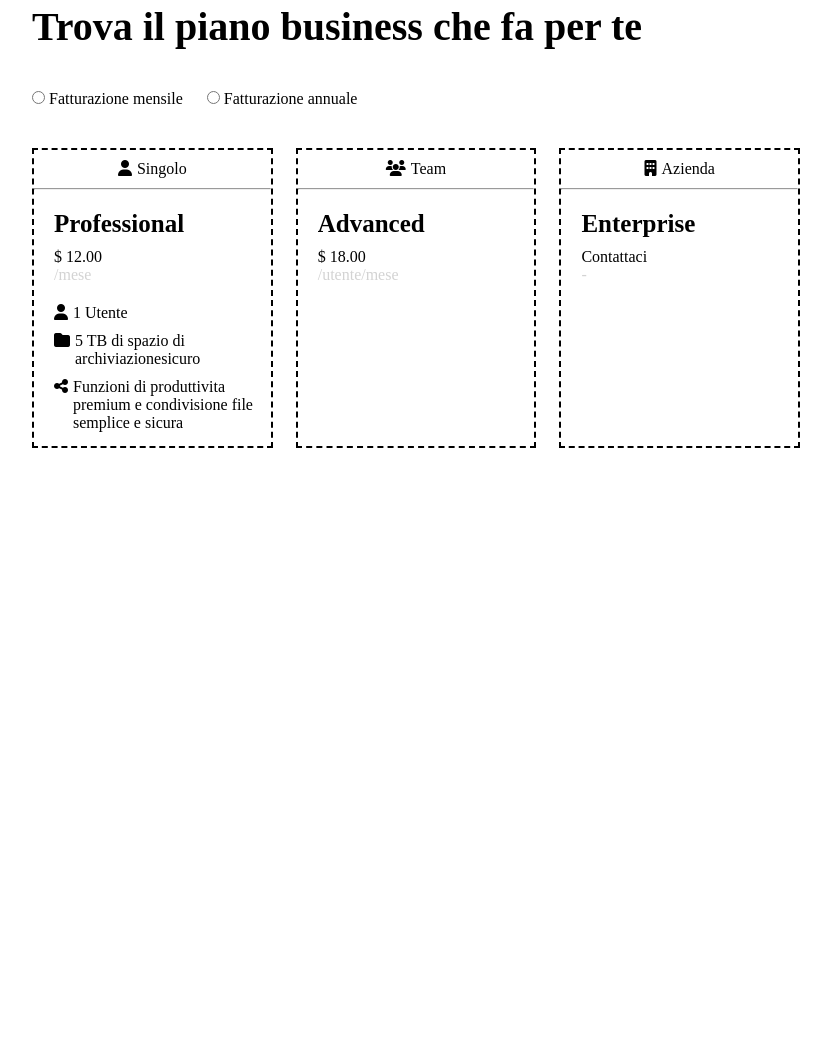
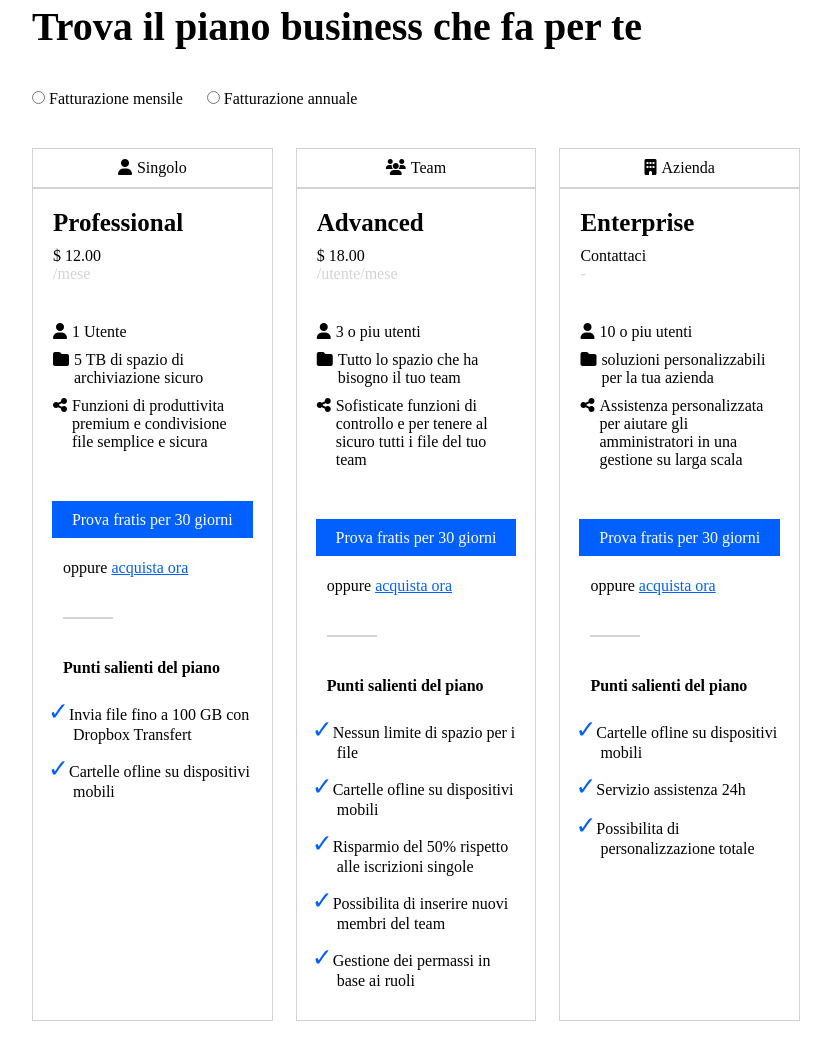
Before and after one commit to Edoardo-Monti/htmlcss-dropbox, a plain HTML site: page index.html in a window 1280 px wide. Shown: the part 671-1730 px from the top of the page, without its empty margins (224-1055 px from the left). Before the commit the page ends 1259 px from the top, so only its background shows below. Drawn offline with Linux system fonts and the light colour scheme.

Commit message:
Fine Card

```diff
--- a/assets/style.css
+++ b/assets/style.css
@@ -106,6 +106,9 @@ header i{
 /* Parte Main */
 .container-60{
     width: 60%;
+}
+
+main{
     margin: 100px auto
 }
 
@@ -120,9 +123,13 @@ input:nth-child(4){
 
 .card{
     flex-basis: calc(100% / 3 - 2%);
-    min-height: 300px;
-    border: 2px dashed black;
+    /* min-height: 900px; */
+    border: 1px solid lightgray;
     margin: 40px 0;
+}
+
+hr{
+    border:0.5px solid lightgray;
 }
 
 .column{
@@ -142,8 +149,7 @@ main i{
 }
 
 .inside-container{
-    margin-left: 20px;
-    margin-top: 20px;
+    margin: 20px 20px;
 }
 
 h3{
@@ -160,3 +166,37 @@ li{
     margin-bottom: 10px;
 
 }
+
+.button{
+    margin: 30px auto;
+}
+
+.line-fine{
+    margin-left: 30px;
+}
+
+.line-fine a{
+    text-decoration: underline;
+    color: rgb(1, 96, 255);
+}
+
+.little{
+    margin-top: 40px;
+    margin-bottom: 40px;
+    margin-left: 30px;
+    width: 50px;
+}
+
+p strong{
+    margin-left: 30px;
+}
+.list{
+    margin-left: 20px;
+}
+.list li::before{
+    content: "\2713";
+    font-size: 25px;
+    color: rgb(1, 96, 255);
+    margin-left: -1em;  /*TI SPOSTA VERSO DESTRA LE SCRITTE*/
+
+}
--- a/index.html
+++ b/index.html
@@ -56,7 +56,7 @@
         <input type="radio">
         <label for="">Fatturazione annuale</label>
 
-        <div class="flex space-between">
+        <section class="flex space-between">
             <!-- Prima Card -->
             <div class="card flex column">
                 <div class="justify-center flex icon-title">
@@ -72,16 +72,38 @@
                 <div class="inside-container flex column">
                     <div class="flex">
                         <i class="fa-solid fa-user"></i>
-                        <li> 1 Utente</li>
+                        <ul>
+                            <li> 1 Utente</li>
+                        </ul>
                     </div>
                     <div class="flex">
-                            <i class="fa-solid fa-folder"></i>
-                            <li>5 TB di spazio di archiviazionesicuro<li>
+                        <i class="fa-solid fa-folder"></i>
+                        <ul>
+                            <li>5 TB di spazio di archiviazione sicuro</li>
+                        </ul>
                     </div>
                     <div class="flex">
                         <i class="fa-solid fa-share-nodes"></i>
-                        </li>Funzioni di produttivita premium e condivisione file semplice e sicura</li>
+                        <ul>
+                            <li>Funzioni di produttivita premium e condivisione file semplice e sicura</li>
+                        </ul>
+
                     </div>
+                </div>
+                <div class="button">
+                    <a class="bg-blue" href="#">Prova fratis per 30 giorni</a>
+                </div>
+                <span class="line-fine">
+                    oppure
+                    <a href="#">acquista ora</a>
+                </span>
+                <hr class="little">
+                <p><strong>Punti salienti del piano</strong></p>
+                <div class="inside-container">
+                    <ul class="list">
+                        <li>Invia file fino a 100 GB con Dropbox Transfert</li>
+                        <li>Cartelle ofline su dispositivi mobili</li>
+                    </ul>
                 </div>
             </div>
             <!-- Seconda Card -->
@@ -96,7 +118,44 @@
                     <span>$ 18.00</span>
                     <p class="cl-gray">/utente/mese</p>
                 </div>
-
+                <div class="inside-container flex column">
+                    <div class="flex">
+                        <i class="fa-solid fa-user"></i>
+                        <ul>
+                            <li>3 o piu utenti</li>
+                        </ul>
+                    </div>
+                    <div class="flex">
+                            <i class="fa-solid fa-folder"></i>
+                            <ul>
+                                <li>Tutto lo spazio che ha bisogno il tuo team</li>
+                            </ul>
+                    </div>
+                    <div class="flex">
+                        <i class="fa-solid fa-share-nodes"></i>
+                        <ul>
+                            <li>Sofisticate funzioni di controllo e per tenere al sicuro tutti i file del tuo team</li>
+                        </ul>
+                    </div>
+                </div>
+                <div class="button">
+                    <a class="bg-blue" href="#">Prova fratis per 30 giorni</a>
+                </div>
+                <span class="line-fine">
+                    oppure
+                    <a href="#">acquista ora</a>
+                </span>
+                <hr class="little">
+                <p><strong>Punti salienti del piano</strong></p>
+                <div class="inside-container">
+                    <ul class="list">
+                        <li>Nessun limite di spazio per i file</li>
+                        <li>Cartelle ofline su dispositivi mobili</li>
+                        <li>Risparmio del 50% rispetto alle iscrizioni singole</li>
+                        <li>Possibilita di inserire nuovi membri del team</li>
+                        <li>Gestione dei permassi in base ai ruoli</li>
+                    </ul>
+                </div>
             </div>
             <!-- Terza Card -->
             <div class="card flex column">
@@ -110,8 +169,44 @@
                     <span>Contattaci</span>
                     <p class="cl-gray">-</p>
                 </div>
+                <div class="inside-container flex column">
+                    <div class="flex">
+                        <i class="fa-solid fa-user"></i>
+                        <ul>
+                            <li> 10 o piu utenti</li>
+                        </ul>
+                    </div>
+                    <div class="flex">
+                        <i class="fa-solid fa-folder"></i>
+                        <ul>
+                            <li>soluzioni personalizzabili per la tua azienda</li>
+                        </ul>
+                    </div>
+                    <div class="flex">
+                        <i class="fa-solid fa-share-nodes"></i>
+                        <ul>
+                            <li>Assistenza personalizzata per aiutare gli amministratori in una gestione su larga scala</li>
+                        </ul>
+                    </div>
+                </div>
+                <div class="button">
+                    <a class="bg-blue" href="#">Prova fratis per 30 giorni</a>
+                </div>
+                <span class="line-fine">
+                    oppure
+                    <a href="#">acquista ora</a>
+                </span>
+                <hr class="little">
+                <p><strong>Punti salienti del piano</strong></p>
+                <div class="inside-container">
+                    <ul class="list">
+                        <li>Cartelle ofline su dispositivi mobili</li>
+                        <li>Servizio assistenza 24h</li>
+                        <li>Possibilita di personalizzazione totale</li>
+                    </ul>
+                </div>
             </div>
-        </div>
+        </section>
     </main>
 
     <footer>
```
